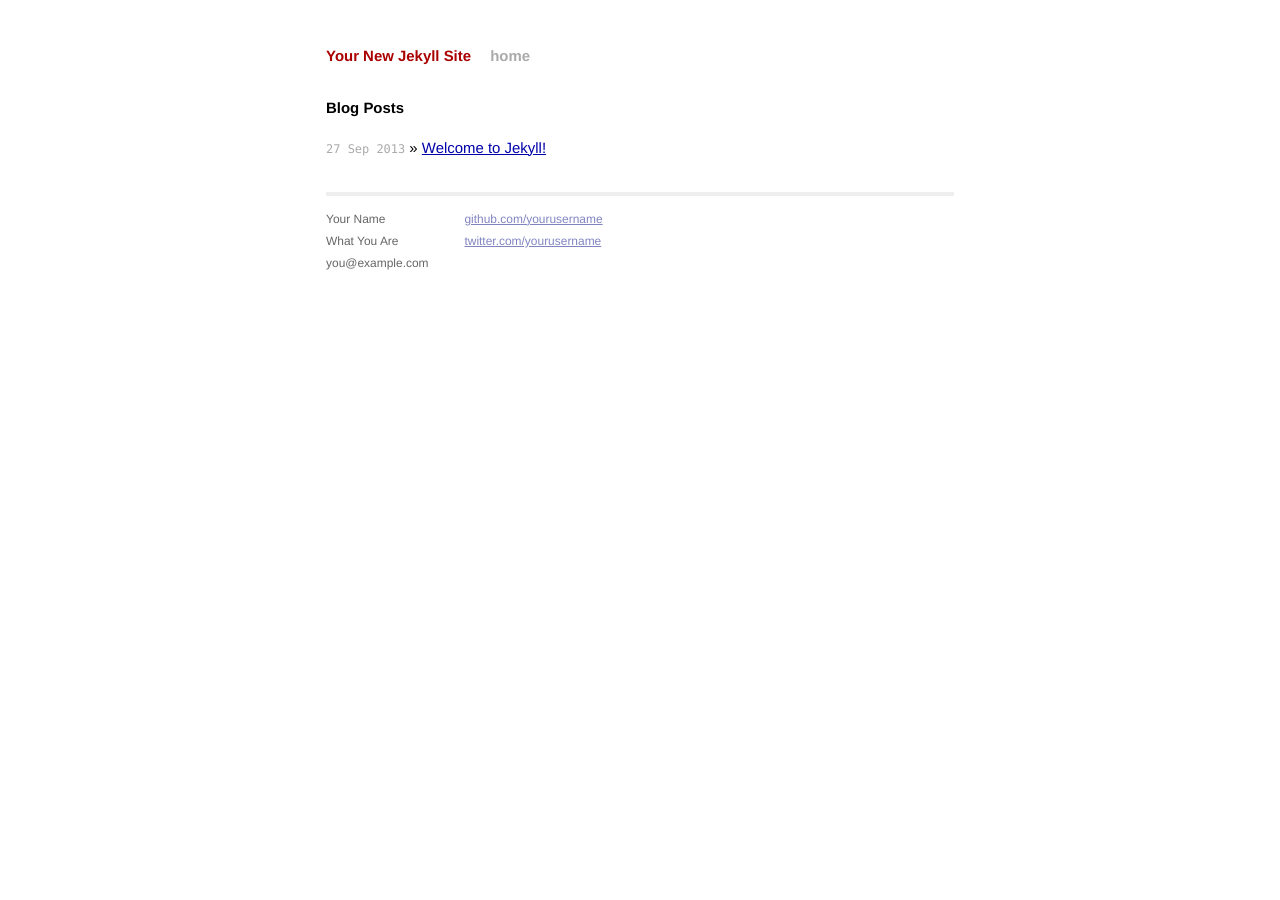
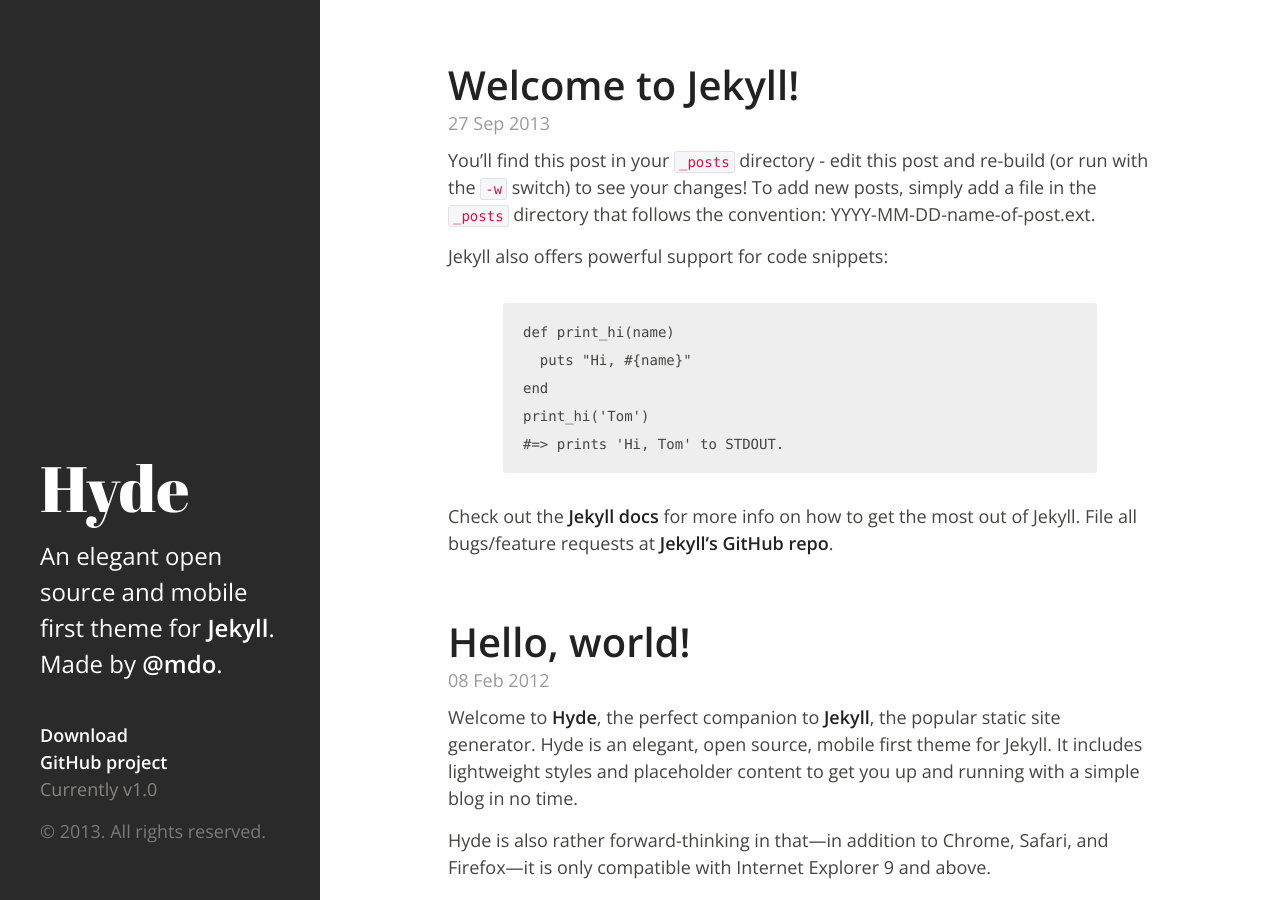
Before and after one commit to ademagic/ademagic.github.io, a Jekyll site: the page built from index.html, in a window 1280 px wide and 900 px high. Built offline with Jekyll 4.4.1, drawn with Linux system fonts in a browser that asks for light colours; Markdown is read by kramdown in place of the engine named in the settings; the list of posts is cut into pages by our own code; some of the changed text lies outside the part shown.

Commit message:
Added Hyde

```diff
--- /dev/null
+++ b/CNAME
@@ -0,0 +1 @@
+andhyde.com
--- a/_config.yml
+++ b/_config.yml
@@ -1,3 +1,4 @@
-name: Your New Jekyll Site
-markdown: redcarpet
-pygments: true
+markdown:     rdiscount
+permalink:    pretty
+pygments:     true
+paginate:     5
--- a/_layouts/default.html
+++ b/_layouts/default.html
@@ -1,44 +1,53 @@
 <!DOCTYPE html>
-<html>
-    <head>
-        <meta charset="utf-8">
-        <meta http-equiv="X-UA-Compatible" content="IE=edge,chrome=1">
-        <title>{{ page.title }}</title>
-        <meta name="viewport" content="width=device-width">
+<html xmlns="http://www.w3.org/1999/xhtml" xml:lang="en" lang="en-us">
+  <head>
+    <meta http-equiv="content-type" content="text/html; charset=utf-8">
+    <meta name="viewport" content="width=device-width; initial-scale=1.0, maximum-scale=1">
+    <link href="/public/favicon.ico" rel="shortcut icon" type="image/x-icon">
+    <link href="http://gmpg.org/xfn/11" rel="profile">
 
-        <!-- syntax highlighting CSS -->
-        <link rel="stylesheet" href="/css/syntax.css">
+    <title>
+      {% if page.title %}{{ page.title }} &middot; {% endif %}
+      Hyde, a Jekyll theme
+    </title>
 
-        <!-- Custom CSS -->
-        <link rel="stylesheet" href="/css/main.css">
+    <!-- CSS -->
+    <link rel="stylesheet" href="/public/css/hyde.css">
+    <link rel="stylesheet" href="http://fonts.googleapis.com/css?family=Open+Sans:300,400italic,400,600,700|Abril+Fatface">
 
-    </head>
-    <body>
+    <!-- Icons -->
+    <link rel="apple-touch-icon-precomposed" sizes="144x144" href="/public/touch-icon-144-precomposed.png">
+    <link rel="shortcut icon" href="/public/favicon.png">
 
-        <div class="site">
-          <div class="header">
-            <h1 class="title"><a href="/">{{ site.name }}</a></h1>
-            <a class="extra" href="/">home</a>
-          </div>
+    <!-- RSS -->
+    <link rel="alternate" type="application/rss+xml" title="RSS" href="/atom.xml">
+  </head>
+  <body>
 
-          {{ content }}
+    <header class="masthead">
+      <div class="masthead-inner">
+        <h1>Hyde</h1>
+        <p class="lead">An elegant open source and mobile first theme for <a href="http://jekyllrb.com" target="_blank">Jekyll</a>. Made by <a href="https://twitter.com/mdo" target="_blank">@mdo</a>.</p>
 
-          <div class="footer">
-            <div class="contact">
-              <p>
-                Your Name<br />
-                What You Are<br />
-                you@example.com
-              </p>
-            </div>
-            <div class="contact">
-              <p>
-                <a href="https://github.com/yourusername">github.com/yourusername</a><br />
-                <a href="https://twitter.com/yourusername">twitter.com/yourusername</a><br />
-              </p>
-            </div>
-          </div>
+        <div class="colophon">
+          <ul class="colophon-links">
+            <li>
+              <a href="https://github.com/mdo/hyde/archive/gh-pages.zip">Download</a>
+            </li>
+            <li>
+              <a href="https://github.com/mdo/hyde">GitHub project</a>
+            </li>
+            <li>Currently v1.0</li>
+          </ul>
+          <p>&copy; 2013. All rights reserved.</p>
         </div>
 
-    </body>
+      </div>
+    </header>
+
+    <div class="content container">
+      {{ content }}
+    </div>
+
+  </body>
 </html>
--- /dev/null
+++ b/_posts/2012-02-06-whats-jekyll.md
@@ -0,0 +1,12 @@
+---
+layout: post
+title: What's Jekyll?
+---
+
+[Jekyll](http://jekyllrb.com) is a static site generator, an open-source tool for creating simple yet powerful websites of all shapes and sizes. From [the project's readme](https://github.com/mojombo/jekyll/blob/master/README.markdown):
+
+  > Jekyll is a simple, blog aware, static site generator. It takes a template directory [...] and spits out a complete, static website suitable for serving with Apache or your favorite web server. This is also the engine behind GitHub Pages, which you can use to host your project’s page or blog right here from GitHub.
+
+It's an immensely useful tool and one we encourage you to use here with Hyde.
+
+Find out more by [visiting the project on GitHub](https://github.com/mojombo/jekyll).
--- /dev/null
+++ b/_posts/2012-02-08-hello-world.md
@@ -0,0 +1,12 @@
+---
+layout: post
+title: Hello, world!
+---
+
+Welcome to [Hyde](http://andhyde.com), the perfect companion to [Jekyll](http://jekyllrb.com), the popular static site generator. Hyde is an elegant, open source, mobile first theme for Jekyll. It includes lightweight styles and placeholder content to get you up and running with a simple blog in no time.
+
+Hyde is also rather forward-thinking in that—in addition to Chrome, Safari, and Firefox—it is only compatible with Internet Explorer 9 and above.
+
+Find out more and [download a copy](https://github.com/mdo/hyde) today from GitHub.
+
+Thanks!
--- a/index.html
+++ b/index.html
@@ -1,13 +1,37 @@
 ---
 layout: default
-title: Your New Jekyll Site
 ---
 
-<div id="home">
-  <h1>Blog Posts</h1>
-  <ul class="posts">
-    {% for post in site.posts %}
-      <li><span>{{ post.date | date_to_string }}</span> &raquo; <a href="{{ post.url }}">{{ post.title }}</a></li>
-    {% endfor %}
-  </ul>
+<div class="posts">
+  {% for post in paginator.posts %}
+  <div class="post">
+    <h1>
+      <a href="{{ post.url }}">
+        {{ post.title }}
+      </a>
+    </h1>
+
+    <span class="post-date">{{ post.date | date_to_string }}</span>
+
+    {{ post.content }}
+  </div>
+  {% endfor %}
 </div>
+
+<!-- Pagination links -->
+<div class="pagination">
+  {% if paginator.next_page %}
+    <a href="/page{{paginator.next_page}}" class="older">Older</a>
+  {% else %}
+    <span class="next">Older</span>
+  {% endif %}
+  {% if paginator.previous_page %}
+    {% if paginator.page == 2 %}
+      <a href="/" class="newer">Newer</a>
+    {% else %}
+      <a href="/page{{paginator.previous_page}}" class="newer">Newer</a>
+    {% endif %}
+  {% else %}
+    <span class="previous">Newer</span>
+  {% endif %}
+</div>
--- /dev/null
+++ b/public/css/hyde.css
@@ -0,0 +1,336 @@
+/*
+ __                  __
+/\ \                /\ \
+\ \ \___   __  __   \_\ \     __
+ \ \  _ `\/\ \/\ \  /'_` \  /'__`\
+  \ \ \ \ \ \ \_\ \/\ \_\ \/\  __/
+   \ \_\ \_\/`____ \ \___,_\ \____\
+    \/_/\/_/`/___/> \/__,_ /\/____/
+               /\___/
+               \/__/
+
+Hyde is an elegant, open source, mobile first theme for Jekyll.  It includes
+lightweight styles and placeholder content to get you up and running with a
+simple blog in no time.
+
+Designed, built, and released under MIT license by @mdo.
+
+Learn more at http://andhyde.com or https://github.com/mdo/hyde.
+
+*/
+
+
+
+/* Body resets
+-------------------------------------------------- */
+
+* {
+  -webkit-box-sizing: border-box;
+     -moz-box-sizing: border-box;
+          box-sizing: border-box;
+}
+
+html,
+body {
+  margin: 0;
+  padding: 0;
+}
+
+body {
+  font-family: "Open Sans", Helvetica, Arial, sans-serif;
+  font-size: 16px;
+  line-height: 1.5;
+  color: #454441;
+  background-color: #fff;
+}
+
+h1, h2, h3, h4, h5, h6 {
+  margin: 0 0 10px;
+  font-weight: 500;
+  line-height: 1.25;
+  text-rendering: optimizeLegibility;
+}
+h1 {
+  font-size: 40px;
+}
+h2 {
+  margin-top: 20px;
+  font-size: 32px;
+}
+h3 {
+  margin-top: 24px;
+  font-size: 24px;
+}
+h4, h5, h6 {
+  margin-top: 16px;
+  font-size: 16px;
+}
+
+p {
+  margin: 0 0 15px;
+}
+
+ul, ol {
+  padding: 0;
+  margin: 0 0 15px;
+}
+li {
+  color: #888580;
+}
+
+hr {
+  position: relative;
+  margin: 40px 0;
+  border: 0;
+  border-top: 1px solid #eee;
+  border-bottom: 1px solid #fff;
+}
+
+strong {
+  color: #222;
+}
+
+abbr {
+  background-color: #eee;
+  display: inline-block;
+  padding: 3px;
+  font-size: 13px;
+  font-weight: bold;
+  color: #555;
+  text-shadow: 0 1px 1px rgba(255, 255, 255, 0.5);
+  text-transform: uppercase;
+  border-radius: 3px;
+}
+
+code, pre {
+  padding: 0 3px 2px;
+  font-family: Menlo, Monaco, "Courier New", monospace;
+  font-size: 14px;
+  border-radius: 3px;
+}
+code {
+  padding: 2px 4px;
+  color: #d14;
+  background-color: #f7f7f9;
+  border: 1px solid #e1e1e8;
+}
+
+pre {
+  display: block;
+  margin: 0 0 14px;
+  padding: 15px 20px;
+  line-height: 28px;
+  white-space: pre;
+  white-space: pre-wrap;
+  word-break: break-all;
+  word-wrap: break-word;
+  background-color: #eee;
+}
+pre code {
+  padding: 0;
+  color: inherit;
+  background-color: transparent;
+  border: 0;
+}
+.highlight {
+  margin-bottom: 15px;
+  padding: 15px;
+  border-radius: 5px;
+}
+.highlight pre {
+  margin-bottom: 0;
+}
+
+/* Quotes */
+blockquote {
+  padding: 0 0 0 20px;
+  margin: 15px 30px 15px 0;
+  border-left: 5px solid #eee;
+}
+blockquote p {
+  margin-bottom: 0;
+  color: #7a7a7a;
+  text-indent: -0.4em;
+}
+blockquote p:before {
+  content: '\201C';
+}
+blockquote p:after {
+  content: '\201D';
+}
+
+img {
+  display: block;
+  margin: 0 0 15px;
+  border-radius: 5px;
+}
+
+
+/* Links
+-------------------------------------------------- */
+
+a {
+  font-weight: 600;
+  color: #222;
+  text-decoration: none;
+}
+a:hover {
+  text-decoration: underline;
+}
+
+
+/* Scaffolding
+-------------------------------------------------- */
+
+/* Header */
+.masthead {
+  color: #fff;
+  background-color: #2a2a2a;
+}
+.masthead-inner {
+  padding: 20px;
+}
+.masthead h1 {
+  margin-top: 0;
+  font-family: "Abril Fatface";
+}
+.masthead .lead {
+  font-size: 20px;
+  font-weight: 300;
+  margin-bottom: 0;
+}
+.masthead a {
+  color: #fff;
+}
+
+/* Footer area of masthead */
+.colophon {
+  margin-top: 20px;
+  color: #7a7a7a;
+}
+.colophon-links {
+  margin: 0 0 15px;
+  list-style: none;
+}
+
+
+/* Posts
+-------------------------------------------------- */
+
+/* Wrapper for all posts on homepage */
+.posts {
+  margin-left:  20px;
+  margin-right: 20px;
+}
+
+/* Single post */
+.post {
+  margin-top: 40px;
+  margin-bottom: 40px;
+}
+.post-date {
+  display: block;
+  margin: -10px 0 10px;
+  color: #9a9a9a;
+}
+
+
+/* Pagination
+-------------------------------------------------- */
+
+.pagination {
+  overflow: hidden; /* clearfix */
+  margin-top: 40px;
+  font-weight: bold;
+  color: #ccc;
+  text-align: center;
+  border-top: 1px solid #eee;
+}
+.pagination a,
+.pagination span {
+  float: left;
+  width: 50%;
+  -webkit-box-sizing: border-box;
+     -moz-box-sizing: border-box;
+          box-sizing: border-box;
+  padding: 20px;
+}
+.pagination a:first-child,
+.pagination span:first-child {
+  border-right: 1px solid #eee;
+}
+.pagination a:hover {
+  text-decoration: none;
+  background-color: #f5f5f5;
+}
+
+
+/* Responsive
+-------------------------------------------------- */
+
+@media (min-width: 768px) {
+  .masthead-inner {
+    padding: 40px;
+  }
+  .posts {
+    margin-left: 40px;
+    margin-right: 40px;
+  }
+}
+
+@media (min-width: 990px) {
+
+  body {
+    font-size: 18px;
+  }
+  .masthead h1 {
+    font-size: 64px;
+  }
+
+  /* Center container in available real estate */
+  .container {
+    margin-left: 35%;
+    margin-right: 10%;
+    width: 55%;
+  }
+
+  /* Fix the masthead to the side for impact and awesomeness */
+  .masthead {
+    position: fixed;
+    top: 0;
+    left: 0;
+    bottom: 0;
+    width: 25%;
+    margin-bottom: 0;
+  }
+  .masthead-inner {
+    position: absolute;
+    bottom: 0;
+    right: 0;
+    left: 0;
+  }
+  .masthead .lead {
+    font-size: 24px;
+  }
+  .colophon {
+    margin-top: 40px;
+  }
+
+  /* Remove mobile device padding from list of posts */
+  .posts {
+    margin-left: 0;
+    margin-right: 0;
+  }
+  /* Increase space between posts */
+  .post {
+    margin-top: 60px;
+    margin-bottom: 60px;
+  }
+
+  /* Make pagination stand alone */
+  .pagination {
+    margin-bottom: 60px;
+    border: 1px solid #eee;
+  }
+
+}
```
Also changed, not shown: _layouts/post.html (+15 -3 lines), _posts/2012-02-07-example-content.md (added, +46 -0 lines), about.html (added, +28 -0 lines), atom.xml (added, +28 -0 lines), LICENSE.md (added), README.md, public/favicon.png (added), public/touch-icon-144-precomposed.png (added).
